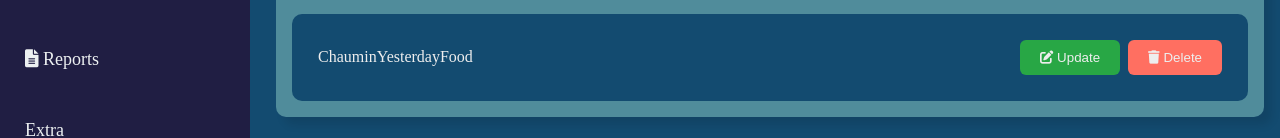
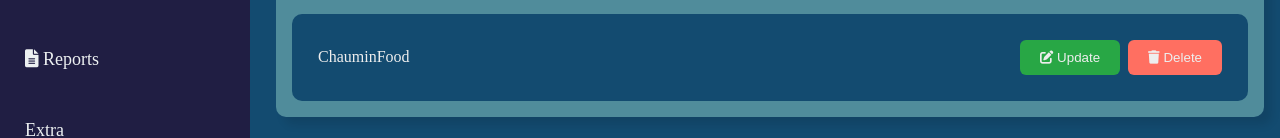
Before and after one commit to rohitghatal1/ExpenseTracker-React-TS, a React (Create React App) app: page / in a window 1280 px wide. Shown: the part 218-356 px from the top of the page. Built offline with nearby package versions, Linux system fonts and the light colour scheme.

Commit message:
updated fomat of modal

```diff
--- a/src/Components/Expenses.tsx
+++ b/src/Components/Expenses.tsx
@@ -78,7 +78,6 @@ const Expenses: React.FC = () => {
             <div className="expenseItem">
               <div className="expenseDetails">
               <span className="expenseName">Chaumin</span>
-              <span className="expenseDate">Yesterday</span>
               <span className="category">Food</span>
               </div>
               <div className="deleteUpdateExpense">
```
